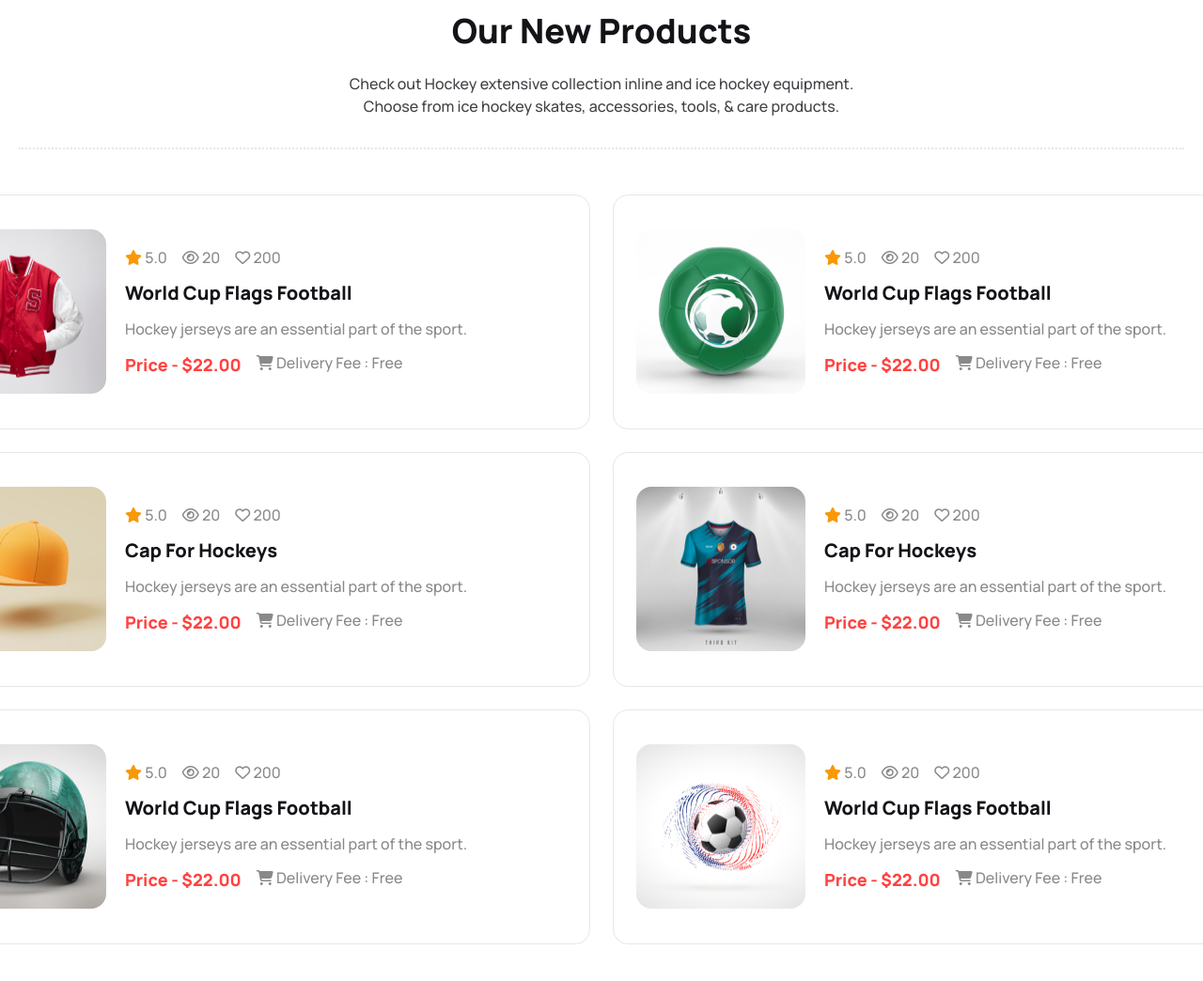
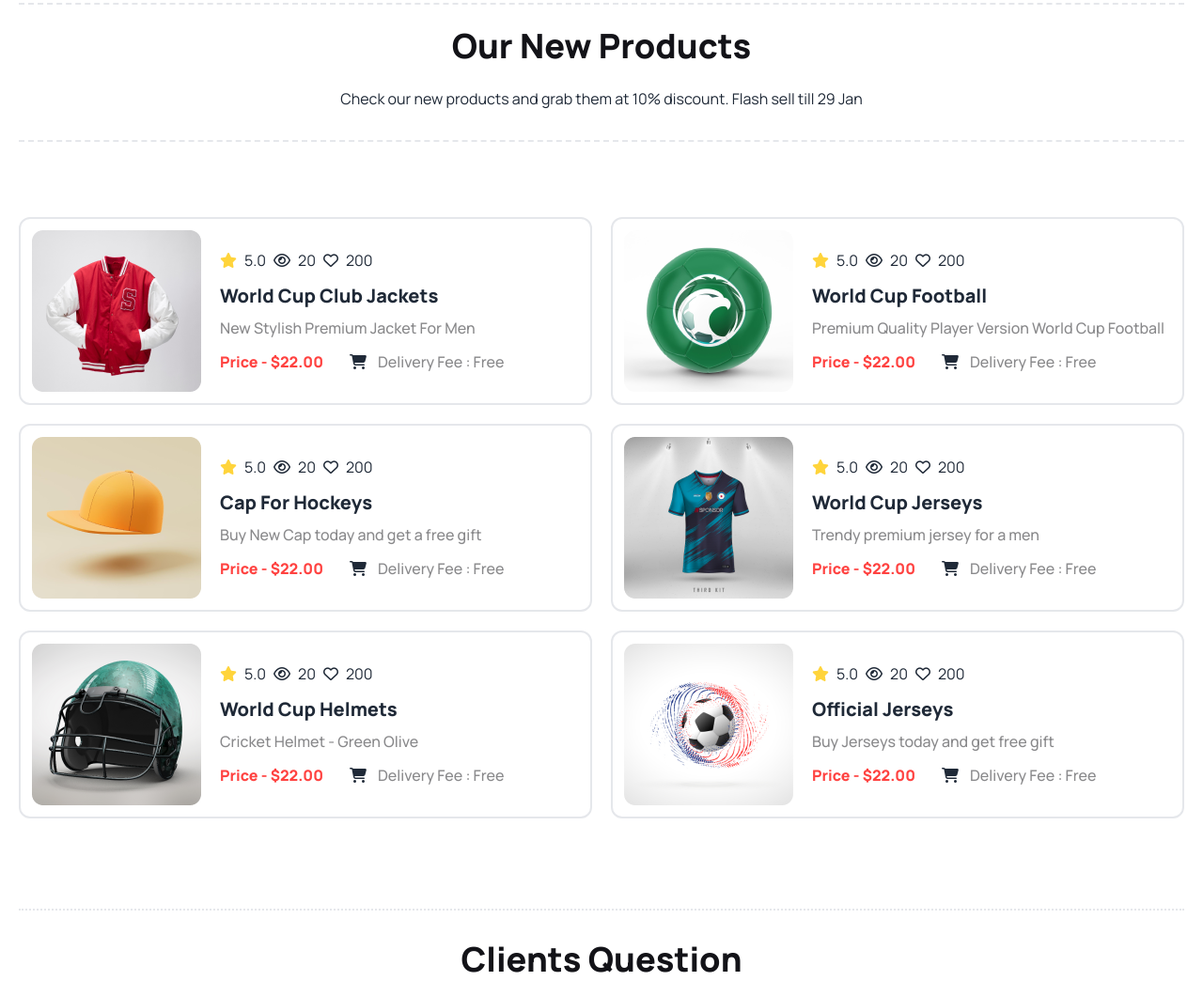
Before and after one commit to mhshihab2604/Hockey-s-Web, a plain HTML site: page index.html in a window 1280 px wide. Shown: the part 2734-3778 px from the top of the page at 94% size. Drawn offline with nearby package versions, Linux system fonts and the light colour scheme.

Commit message:
Fixed some things

```diff
--- a/index.html
+++ b/index.html
@@ -35,11 +35,11 @@
                           <svg xmlns="http://www.w3.org/2000/svg" class="h-5 w-5" fill="none" viewBox="0 0 24 24" stroke="currentColor"><path stroke-linecap="round" stroke-linejoin="round" stroke-width="2" d="M4 6h16M4 12h8m-8 6h16" /></svg>
                         </div>
                         <ul tabindex="0" class="menu menu-sm dropdown-content mt-3 z-[1] p-2 shadow bg-base-100 rounded-box w-52">
-                          <li><a>Home</a></li>
-                          <li><a>About</a></li>
-                          <li><a>Pages</a></li>
-                          <li><a>Blog</a></li>
-                          <li><a>Contact</a></li>
+                          <li><a class="hover:text-[#FF4240]">Home</a></li>
+                          <li><a class="hover:text-[#FF4240]">About</a></li>
+                          <li><a class="hover:text-[#FF4240]">Pages</a></li>
+                          <li><a class="hover:text-[#FF4240]">Blog</a></li>
+                          <li><a class="hover:text-[#FF4240]">Contact</a></li>
                         </ul>
                     </div>
                   <a class="text-2xl lg:text-4xl font-extrabold text-[#131318]">Hockey<span class="text-[#FF4240]">’</span>s</a>
@@ -175,118 +175,170 @@
                 </div>
             </div>
         </section>
-        <section class="mt-24">
-          <!-- text-section -->
-          <div class="text-center p-8 space-y-6 border-t-2 border-b-2 border-dotted">
-            <h2 class="text-2xl lg:text-4xl font-extrabold text-[#131318]">Our New Products</h2>
-            <p class="text-16 font-medium text-[#424247]">Check out Hockey extensive collection inline and ice hockey equipment.<br>Choose from ice hockey skates, accessories, tools, & care products.</p>
+        <section class="mt-[120px]">
+          <div class="border-t-2 border-b-2 border-dashed mb-20">
+            <h1 class="font-extrabold text-[#131318] text-4xl text-center py-6">Our New Products</h1>
+            <p class="text-center mb-8">Check our new products and grab them at 10% discount. Flash sell till 29 Jan</p>
           </div>
-          <!-- card section -->
-          <div class="flex flex-col lg:flex-row justify-center gap-6">
-            <!-- first div done -->
-            <div class="space-y-6 mt-12">
-              <!-- first card -->
-              <div class="flex flex-col lg:flex-row items-center gap-5 border border-2px w-[375px] h-[520px] lg:w-[720px] lg:h-[250px] rounded-2xl lg:pl-6 pt-6 lg:pt-0">
-                <img class="w-[180px] h-[175px] rounded-2xl" src="Images/5.png" alt=""/>
-                <div class="space-y-3 max-[425px]:pl-6" >
-                  <div class="flex gap-4">
-                    <p class="text-16 font-medium text-[#13131880]"><i class="fa-solid fa-star text-[#f99808]"></i> 5.0</p>
-                    <p class="text-16 font-medium text-[#13131880]"><i class="fa-regular fa-eye"></i> 20</p>
-                    <p class="text-16 font-medium text-[#13131880]"><i class="fa-regular fa-heart"></i> 200</p>
+          <div class="grid lg:grid-cols-2 gap-5">
+            <!-- first-card -->
+            <div class="flex flex-col lg:flex-row gap-5 items-center border-2 rounded-xl py-3 px-3">
+              <div>
+                <img src="Images/5.png" alt="">
               </div>
-                  <h2 class=" text-xl font-extrabold text-[#131318]">World Cup Flags Football</h2>
-                  <p class="text-16 font-medium text-[#13131880]">Hockey jerseys are an essential part of the sport.</p>
-                  <div class="flex flex-col lg:flex-row gap-4">
-                    <p class="text-lg font-extrabold text-[#FF4240]">Price - $22.00</p>
-                    <p class="text-16 font-medium text-[#13131880]"><i class="fa-solid fa-cart-shopping"></i> Delivery Fee : Free</p>
+              <div>
+                <div class="flex gap-2 items-center mb-3">
+                  <i class="fa-solid fa-star" style="color: #FFD43B;"></i>
+                  <p>5.0</p>
+                  <i class="fa-regular fa-eye"></i>
+                  <p>20</p>
+                  <i class="fa-regular fa-heart"></i>
+                  <p>200</p>
+                </div>
+                <div>
+                  <h3 class="font-extrabold text-xl mb-2">World Cup Club Jackets</h3>
+                  <p class="mb-3 text-16 font-medium text-[#13131880]">New Stylish Premium Jacket For Men</p>
+                </div>
+                <div class="flex flex-col lg:flex-row gap-3">
+                  <p class="text-bgbtn font-extrabold mr-4 text-[#FF4240]">Price - $22.00</p>
+                  <div class="flex items-center gap-3">
+                    <i class="fa-solid fa-cart-shopping"></i>
+                    <p class="text-16 font-medium text-[#13131880]">Delivery Fee : Free</p>
+                  </div>
                 </div>
               </div>
             </div>
             <!-- second card -->
-              <div class="flex flex-col lg:flex-row items-center gap-5 border border-2px w-[375px] h-[520px] lg:w-[720px] lg:h-[250px] rounded-2xl lg:pl-6 pt-6 lg:pt-0">
-                <img class="w-[180px] h-[175px] rounded-2xl" src="Images/7.png" alt=""/>
-                <div class="space-y-3 max-[425px]:pl-6">
-                  <div class="flex gap-4">
-                    <p class="text-16 font-medium text-[#13131880]"><i class="fa-solid fa-star text-[#f99808]"></i> 5.0</p>
-                    <p class="text-16 font-medium text-[#13131880]"><i class="fa-regular fa-eye"></i> 20</p>
-                    <p class="text-16 font-medium text-[#13131880]"><i class="fa-regular fa-heart"></i> 200</p>
+            <div class="flex flex-col lg:flex-row gap-5 items-center border-2 rounded-xl py-3 px-3">
+              <div>
+                <img src="Images/6.png" alt="">
               </div>
-                  <h2 class=" text-xl font-extrabold text-[#131318]">Cap For Hockeys</h2>
-                  <p class="text-16 font-medium text-[#13131880]">Hockey jerseys are an essential part of the sport.</p>
-                  <div class="flex flex-col lg:flex-row gap-4">
-                    <p class="text-lg font-extrabold text-[#FF4240]">Price - $22.00</p>
-                    <p class="text-16 font-medium text-[#13131880]"><i class="fa-solid fa-cart-shopping"></i> Delivery Fee : Free</p>
+              <div>
+                <div class="flex gap-2 items-center mb-3">
+                  <i class="fa-solid fa-star" style="color: #FFD43B;"></i>
+                  <p>5.0</p>
+                  <i class="fa-regular fa-eye"></i>
+                  <p>20</p>
+                  <i class="fa-regular fa-heart"></i>
+                  <p>200</p>
                 </div>
+                <div>
+                  <h3 class="font-extrabold text-xl mb-2">World Cup Football</h3>
+                  <p class="text-16 font-medium text-[#13131880] mb-3">Premium Quality Player Version World Cup Football</p>
                 </div>
-              </div>
-              <!-- third card -->
-              <div class="flex flex-col lg:flex-row items-center gap-5 border border-2px w-[375px] h-[520px] lg:w-[720px] lg:h-[250px] rounded-2xl lg:pl-6 pt-6 lg:pt-0">
-                <img class="w-[180px] h-[175px] rounded-2xl" src="Images/9.png" alt=""/>
-                <div class="space-y-3 max-[425px]:pl-6">
-                  <div class="flex gap-4">
-                    <p class="text-16 font-medium text-[#13131880]"><i class="fa-solid fa-star text-[#f99808]"></i> 5.0</p>
-                    <p class="text-16 font-medium text-[#13131880]"><i class="fa-regular fa-eye"></i> 20</p>
-                    <p class="text-16 font-medium text-[#13131880]"><i class="fa-regular fa-heart"></i> 200</p>
-                  </div>
-                  <h2 class=" text-xl font-extrabold text-[#131318]">World Cup Flags Football</h2>
-                  <p class="text-16 font-medium text-[#13131880]">Hockey jerseys are an essential part of the sport.</p>
-                  <div class="flex flex-col lg:flex-row gap-4">
-                    <p class="text-lg font-extrabold text-[#FF4240]">Price - $22.00</p>
-                    <p class="text-16 font-medium text-[#13131880]"><i class="fa-solid fa-cart-shopping"></i> Delivery Fee : Free</p>
+                <div class="flex flex-col lg:flex-row gap-3 ">
+                  <p class="text-bgbtn font-extrabold mr-4 text-[#FF4240]">Price - $22.00</p>
+                  <div class="flex items-center gap-3">
+                    <i class="fa-solid fa-cart-shopping"></i>
+                    <p class="text-16 font-medium text-[#13131880]">Delivery Fee : Free</p>
                   </div>
                 </div>
               </div>
             </div>
-            <!-- second div -->
-            <div class="space-y-6 mt-12">
-              <!-- fourth card -->
-              <div class="flex flex-col lg:flex-row items-center gap-5 border border-2px w-[375px] h-[520px] lg:w-[720px] lg:h-[250px] rounded-2xl lg:pl-6 pt-6 lg:pt-0">
-                <img class="w-[180px] h-[175px] rounded-2xl" src="Images/6.png" alt=""/>
-                <div class="space-y-3 max-[425px]:pl-6">
-                  <div class="flex gap-4">
-                    <p class="text-16 font-medium text-[#13131880]"><i class="fa-solid fa-star text-[#f99808]"></i> 5.0</p>
-                    <p class="text-16 font-medium text-[#13131880]"><i class="fa-regular fa-eye"></i> 20</p>
-                    <p class="text-16 font-medium text-[#13131880]"><i class="fa-regular fa-heart"></i> 200</p>
+            <!-- third-card -->
+            <div class="flex flex-col lg:flex-row gap-5 items-center border-2 rounded-xl py-3 px-3">
+              <div>
+                <img src="Images/7.png" alt="">
               </div>
-                  <h2 class=" text-xl font-extrabold text-[#131318]">World Cup Flags Football</h2>
-                  <p class="text-16 font-medium text-[#13131880]">Hockey jerseys are an essential part of the sport.</p>
-                  <div class="flex flex-col lg:flex-row gap-4">
-                    <p class="text-lg font-extrabold text-[#FF4240]">Price - $22.00</p>
-                    <p class="text-16 font-medium text-[#13131880]"><i class="fa-solid fa-cart-shopping"></i> Delivery Fee : Free</p>
+              <div>
+                <div class="flex gap-2 items-center mb-3">
+                  <i class="fa-solid fa-star" style="color: #FFD43B;"></i>
+                  <p>5.0</p>
+                  <i class="fa-regular fa-eye"></i>
+                  <p>20</p>
+                  <i class="fa-regular fa-heart"></i>
+                  <p>200</p>
+                </div>
+                <div>
+                  <h3 class="font-extrabold text-xl mb-2">Cap For Hockeys</h3>
+                  <p class="text-16 font-medium text-[#13131880] mb-3">Buy New  Cap today and get a free gift</p>
+                </div>
+                <div class="flex flex-col lg:flex-row gap-3">
+                  <p class="text-bgbtn font-extrabold mr-4 text-[#FF4240]">Price - $22.00</p>
+                  <div class="flex items-center gap-3">
+                    <i class="fa-solid fa-cart-shopping"></i>
+                    <p class="text-16 font-medium text-[#13131880]">Delivery Fee : Free</p>
                   </div>
                 </div>
               </div>
-              <!-- fifth card -->
-              <div class="flex flex-col lg:flex-row items-center gap-5 border border-2px w-[375px] h-[520px] lg:w-[720px] lg:h-[250px] rounded-2xl lg:pl-6 pt-6 lg:pt-0">
-                <img class="w-[180px] h-[175px] rounded-2xl" src="Images/8.png" alt=""/>
-                <div class="space-y-3 max-[425px]:pl-6">
-                  <div class="flex gap-4">
-                    <p class="text-16 font-medium text-[#13131880]"><i class="fa-solid fa-star text-[#f99808]"></i> 5.0</p>
-                    <p class="text-16 font-medium text-[#13131880]"><i class="fa-regular fa-eye"></i> 20</p>
-                    <p class="text-16 font-medium text-[#13131880]"><i class="fa-regular fa-heart"></i> 200</p>
             </div>
-                  <h2 class=" text-xl font-extrabold text-[#131318]">Cap For Hockeys</h2>
-                  <p class="text-16 font-medium text-[#13131880]">Hockey jerseys are an essential part of the sport.</p>
-                  <div class="flex flex-col lg:flex-row gap-4">
-                    <p class="text-lg font-extrabold text-[#FF4240]">Price - $22.00</p>
-                    <p class="text-16 font-medium text-[#13131880]"><i class="fa-solid fa-cart-shopping"></i> Delivery Fee : Free</p>
+            <!-- fourth-card -->
+            <div class="flex flex-col lg:flex-row gap-5 items-center border-2 rounded-xl py-3 px-3">
+              <div>
+                <img src="Images/8.png" alt="">
+              </div>
+              <div>
+                <div class="flex gap-2 items-center mb-3">
+                  <i class="fa-solid fa-star" style="color: #FFD43B;"></i>
+                  <p>5.0</p>
+                  <i class="fa-regular fa-eye"></i>
+                  <p>20</p>
+                  <i class="fa-regular fa-heart"></i>
+                  <p>200</p>
+                </div>
+                <div>
+                  <h3 class="font-extrabold text-xl mb-2">World Cup Jerseys</h3>
+                  <p class="text-16 font-medium text-[#13131880] mb-3">Trendy premium jersey for a men</p>
+                </div>
+                <div class="flex flex-col lg:flex-row gap-3">
+                  <p class="text-bgbtn font-extrabold mr-4 text-[#FF4240]">Price - $22.00</p>
+                  <div class="flex items-center gap-3">
+                    <i class="fa-solid fa-cart-shopping"></i>
+                    <p class="text-16 font-medium text-[#13131880]">Delivery Fee : Free</p>
                   </div>
                 </div>
               </div>
-              <!-- sixth card -->
-              <div class="flex flex-col lg:flex-row items-center gap-5 border border-2px w-[375px] h-[520px] lg:w-[720px] lg:h-[250px] rounded-2xl lg:pl-6 pt-6 lg:pt-0">
-                <img class="w-[180px] h-[175px] rounded-2xl" src="Images/10.png" alt=""/>
-                <div class="space-y-3 max-[425px]:pl-6">
-                  <div class="flex gap-4">
-                    <p class="text-16 font-medium text-[#13131880]"><i class="fa-solid fa-star text-[#f99808]"></i> 5.0</p>
-                    <p class="text-16 font-medium text-[#13131880]"><i class="fa-regular fa-eye"></i> 20</p>
-                    <p class="text-16 font-medium text-[#13131880]"><i class="fa-regular fa-heart"></i> 200</p>
             </div>
-                  <h2 class=" text-xl font-extrabold text-[#131318]">World Cup Flags Football</h2>
-                  <p class="text-16 font-medium text-[#13131880]">Hockey jerseys are an essential part of the sport.</p>
-                  <div class="flex flex-col lg:flex-row gap-4">
-                    <p class="text-lg font-extrabold text-[#FF4240]">Price - $22.00</p>
-                    <p class="text-16 font-medium text-[#13131880]"><i class="fa-solid fa-cart-shopping"></i> Delivery Fee : Free</p>
+            <!-- fifth-card -->
+            <div class="flex flex-col lg:flex-row gap-5 items-center border-2 rounded-xl py-3 px-3">
+              <div>
+                <img src="Images/9.png" alt="">
+              </div>
+              <div>
+                <div class="flex gap-2 items-center mb-3">
+                  <i class="fa-solid fa-star" style="color: #FFD43B;"></i>
+                  <p>5.0</p>
+                  <i class="fa-regular fa-eye"></i>
+                  <p>20</p>
+                  <i class="fa-regular fa-heart"></i>
+                  <p>200</p>
+                </div>
+                <div>
+                  <h3 class="font-extrabold text-xl mb-2">World Cup Helmets</h3>
+                  <p class="text-16 font-medium text-[#13131880] mb-3">Cricket Helmet - Green Olive</p>
+                </div>
+                <div class="flex flex-col lg:flex-row gap-3">
+                  <p class="text-bgbtn font-extrabold mr-4 text-[#FF4240]">Price - $22.00</p>
+                  <div class="flex items-center gap-3">
+                    <i class="fa-solid fa-cart-shopping"></i>
+                    <p class="text-16 font-medium text-[#13131880]">Delivery Fee : Free</p>
+                  </div>
+                </div>
+              </div>
+            </div>
+            <!-- sixth-card -->
+            <div class="flex flex-col lg:flex-row gap-5 items-center border-2 rounded-xl py-3 px-3">
+              <div>
+                <img src="Images/10.png" alt="">
+              </div>
+              <div>
+                <div class="flex gap-2 items-center mb-3">
+                  <i class="fa-solid fa-star" style="color: #FFD43B;"></i>
+                  <p>5.0</p>
+                  <i class="fa-regular fa-eye"></i>
+                  <p>20</p>
+                  <i class="fa-regular fa-heart"></i>
+                  <p>200</p>
+                </div>
+                <div>
+                  <h3 class="font-extrabold text-xl mb-2">Official Jerseys</h3>
+                  <p class="text-16 font-medium text-[#13131880] mb-3">Buy Jerseys today and get free gift</p>
+                </div>
+                <div class="flex flex-col lg:flex-row gap-3">
+                  <p class="text-bgbtn font-extrabold mr-4 text-[#FF4240]">Price - $22.00</p>
+                  <div class="flex items-center gap-3">
+                    <i class="fa-solid fa-cart-shopping"></i>
+                    <p class="text-16 font-medium text-[#13131880]">Delivery Fee : Free</p>
                   </div>
                 </div>
               </div>
@@ -309,7 +361,7 @@
                             Our Equipment
                         </div>
                         <div class="collapse-content">
-                          <p>Dolor sit amet consectetur. Ut urna diam quis sagittis. Elit elit enim <br> sagittis turpis in magna.</p>
+                          <p>Hockey is a fast-paced sport that requires specific<br>equipment to ensure player safety and optimal performance.</p>
                         </div>
                       </div>
                       <hr>
@@ -319,7 +371,7 @@
                             Hockey Training
                         </div>
                         <div class="collapse-content">
-                          <p>hello</p>
+                          <p>Hockey is a fast-paced sport that requires specific<br>equipment to ensure player safety and optimal performance.</p>
                         </div>
                       </div>
                       <hr>
@@ -329,7 +381,7 @@
                             Private Lessons
                         </div>
                         <div class="collapse-content">
-                          <p>hello</p>
+                          <p>Hockey is a fast-paced sport that requires specific<br>equipment to ensure player safety and optimal performance.</p>
                         </div>
                       </div>
                       <hr>
@@ -339,7 +391,7 @@
                             Ski Touring
                         </div>
                         <div class="collapse-content">
-                          <p>hello</p>
+                          <p>Hockey is a fast-paced sport that requires specific<br>equipment to ensure player safety and optimal performance.</p>
                         </div>
                       </div>
                       <hr>
@@ -349,7 +401,7 @@
                             Booking
                         </div>
                         <div class="collapse-content">
-                          <p>hello</p>
+                          <p>Hockey is a fast-paced sport that requires specific<br>equipment to ensure player safety and optimal performance.</p>
                         </div>
                       </div>
                       <hr>
@@ -359,7 +411,7 @@
                             Pricings
                         </div>
                         <div class="collapse-content">
-                          <p>hello</p>
+                          <p>Hockey is a fast-paced sport that requires specific<br>equipment to ensure player safety and optimal performance.</p>
                         </div>
                       </div>
                 </div>
@@ -425,20 +477,20 @@
                             </label>
                         </div>
                     </div>
-                    <div class="mt-6">
+                    <div class="mt-6 space-y-4">
                         <h3 class="text-xl font-bold text-[#131318]">Message</h3>
-                        <textarea placeholder="Write your message" class="textarea textarea-bordered textarea-lg w-[335px] h-auto lg:w-[672px] lg:h-[600px] " ></textarea>
+                        <textarea placeholder="Write your message" class="textarea textarea-bordered textarea-lg w-[335px] h-auto lg:w-[672px] lg:h-[600px]" ></textarea>
                     </div>
                     <button class="btn btn-block bg-[#FF4240] w-[335px] lg:w-[672px] text-white text-xl font-bold">Send Message</button>
                 </div>
             </div>
-            <div class="text-center border-t-2 border-b-2 mt-12 p-9">
-                <h3 class="text-2xl font-extrabold">Social Media</h3>
-                <div class="space-x-3">
-                    <i class="fa-brands fa-twitter"></i>
-                    <i class="fa-brands fa-facebook"></i>
-                    <i class="fa-brands fa-instagram"></i>
-                    <i class="fa-brands fa-github"></i>
+            <div class="text-center border-t-2 border-b-2 mt-12 p-9 space-y-6">
+                <h3 class="text-2xl font-extrabold text-[#131318]">Social Media</h3>
+                <div class="space-x-6">
+                    <i class="fa-brands fa-twitter text-2xl"></i>
+                    <i class="fa-brands fa-facebook text-2xl"></i>
+                    <i class="fa-brands fa-instagram text-2xl"></i>
+                    <i class="fa-brands fa-github text-2xl"></i>
                 </div>
             </div>
         </section>
@@ -462,10 +514,10 @@
       </div>
   </div>
 
-  <div class="flex  lg:flex-row gap-36 lg:gap-60">
+  <div class="flex  lg:flex-row gap-28 lg:gap-60">
     <nav class="text-center lg:text-start">
       <div class="flex flex-col">
-      <header class="footer-title">Company</header>
+      <header class="text-lg font-bold mb-3">Company</header>
       <a class="link link-hover ">About us</a> <br>
       <a class="link link-hover">Leadership</a> <br>
       <a class="link link-hover">Careers</a> <br>
@@ -475,7 +527,7 @@
     </nav>
     <nav class="text-center lg:text-start">
       <div class="flex flex-col">
-      <header class="footer-title">Support</header>
+      <header class="text-lg font-bold mb-3">Support</header>
       <a class="link link-hover">Help Center</a> <br>
       <a class="link link-hover">FAQ</a> <br>
       <a class="link link-hover">Ticket Support</a> <br>
@@ -485,7 +537,7 @@
   </div>
   <nav class="justify-center text-center lg:text-start items-center mx-auto">
     <div class="flex flex-col">
-      <header class="footer-title">Services</header>
+      <header class="text-lg font-bold mb-3">Services</header>
       <a class="link link-hover ">Academy</a> <br>
       <a class="link link-hover">Group Lesson</a> <br>
       <a class="link link-hover">Private Lesson</a> <br>
```
Lines whose indentation alone changed are shown as unchanged.
